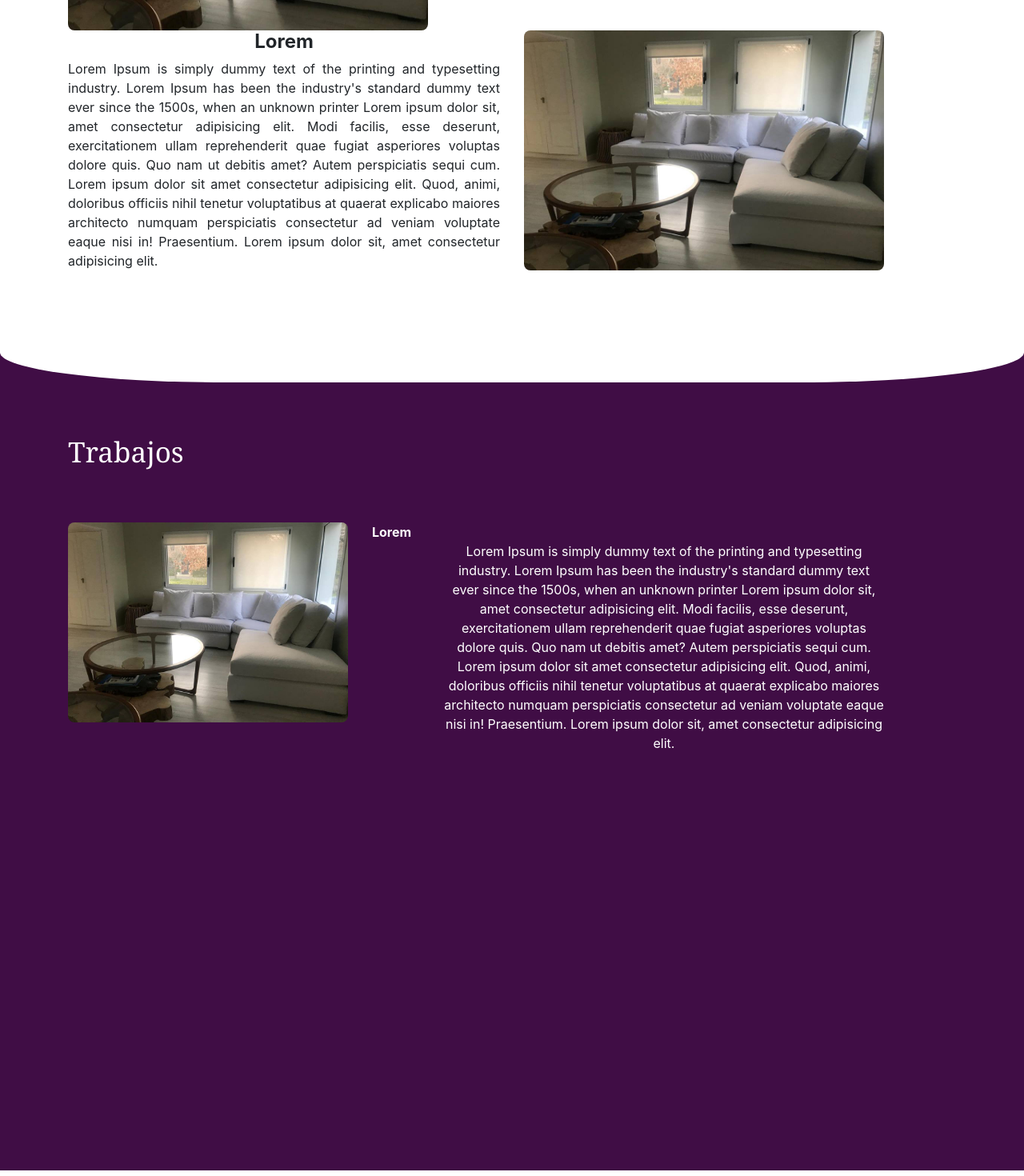
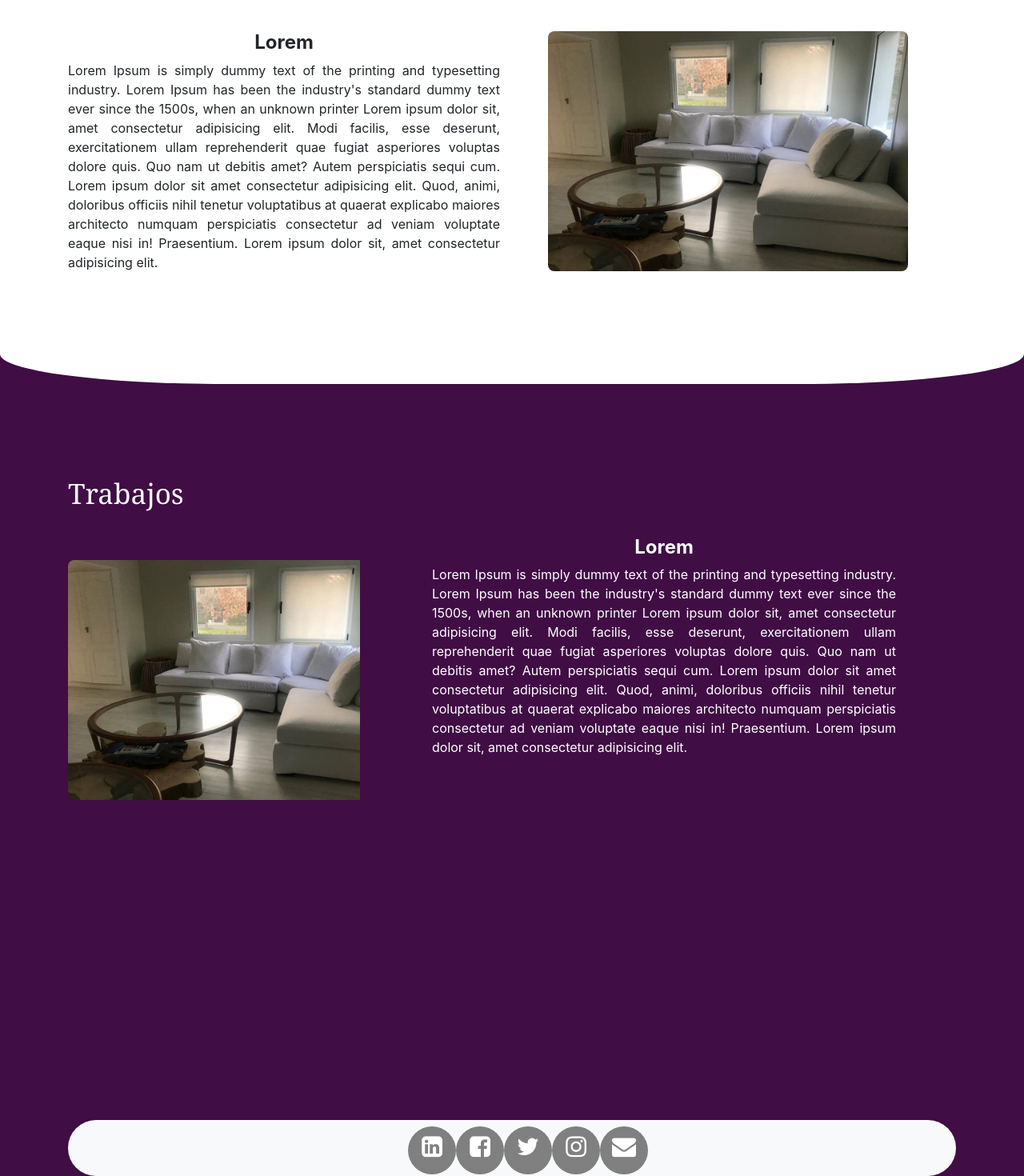
Before and after one commit to Japods/Nellmax, an Angular app: page / in a window 1280 px wide. Shown: the part 1321-2791 px from the top of the page at 80% size. Built offline with nearby package versions, Linux system fonts and the light colour scheme.

Commit message:
bar redes sociales

```diff
--- a/src/app/app.component.css
+++ b/src/app/app.component.css
@@ -22,8 +22,8 @@
   font-size: 35px;
   size: 15px;
   color: #400D45;
-  margin-bottom: 50px;
-  margin-top: 50px;
+  margin-bottom: 15px;
+  margin-top: 20px;
 }
 
 
@@ -38,6 +38,7 @@ span {
 
 section h4 {
   text-align: center;
+  overflow: hidden;
 }
 
 
@@ -56,7 +57,8 @@ section {
 }
 
 li:hover {
-  box-shadow:0px -5px 0 #400D45 inset
+  box-shadow:0px -5px 0 #400D45 inset;
+  text-shadow:0.5px 0.5px 0 rgb(0, 0, 0);
 
 }
 
@@ -69,3 +71,58 @@ li:hover {
   transition: all ease-in-out 0.3s;
 
 }
+
+.text-square {
+  margin-top: 50px;
+}
+
+.img-square {
+  border-radius: 8px;
+  margin-left: 30px;
+  margin-top: 50px;
+  width: 450px;
+  height: 300px;
+}
+.img-square-2 {
+  border-radius: 8px;
+  margin-left: 0px;
+  margin-top: 30px;
+  width: 450px;
+  height: 300px;
+}
+
+.p-text-config{
+  padding-left: 90px;
+  padding-right: 90px;
+  text-align: justify;
+}
+
+
+
+.social-select, .social-select:link {
+  color: white;
+  transition: all .25s ease;
+}
+.social-select:hover {
+  color: #400D45;
+}
+.social-icons {
+  color: #fff;
+  font-size: 30px;
+  margin: auto;
+}
+
+.social-nav {
+  border-radius: 50px;
+}
+
+.social-li {
+  background: gray;
+  display: inline-block;
+  line-height: 0;
+  padding: 10px;
+  border-radius: 50px;
+  text-align: center;
+  width: 60px;
+  height: 60px;
+}
--- a/src/app/app.component.html
+++ b/src/app/app.component.html
@@ -55,14 +55,15 @@
 
 <section>
   <div class="container" data-aos="zoom-in" data-aos-duration="1000">
-    <span class="navbar-brand">Nosotros </span>
+    <span class="navbar-brand">Nosotros</span>
   </div>
+
   <div class="container">
     <div class="row">
       <div class="col-md-6" data-aos="zoom-in" data-aos-duration="1000">
-        <img src="../assets/nellmax_nosotros.jpg" style="border-radius: 8px" width="450px" height="350px" alt="">
+        <img src="../assets/nellmax_nosotros.jpg" class="img-square"alt="">
       </div>
-      <div class="container text-justify col-6 " data-aos="zoom-in" data-aos-duration="1000">
+      <div class="container text-justify col-6 text-square " data-aos="zoom-in" data-aos-duration="1000">
         <h4><b>Lorem</b></h4>
         <p>Lorem Ipsum is simply dummy text of the printing and typesetting industry. Lorem Ipsum has been the
           industry's standard dummy text ever since the 1500s, when an unknown printer Lorem ipsum dolor sit, amet
@@ -72,10 +73,12 @@
           explicabo maiores architecto numquam perspiciatis consectetur ad veniam voluptate eaque nisi in! Praesentium.
           Lorem ipsum dolor sit, amet consectetur adipisicing elit. </p>
       </div>
+    </div>
+  </div>
 
-      <div class="d-none d-md-block col-12"></div>
-
-      <div class="text-justify container col-6" data-aos="zoom-in" data-aos-duration="2000">
+  <div class="container">
+    <div class="row">
+      <div class="text-justify container col-md-6 text-square" data-aos="zoom-in" data-aos-duration="2000">
         <h4><b>Lorem</b></h4>
         <p>Lorem Ipsum is simply dummy text of the printing and typesetting industry. Lorem Ipsum has been the
           industry's standard dummy text ever since the 1500s, when an unknown printer Lorem ipsum dolor sit, amet
@@ -86,8 +89,8 @@
           Lorem ipsum dolor sit, amet consectetur adipisicing elit.
         </p>
       </div>
-      <div class="col-6" data-aos="zoom-in" data-aos-duration="2000">
-        <img src="../assets/nellmax_nosotros.jpg" style="border-radius: 8px" width="450px" height="300px" alt="">
+      <div class="col-md-6" data-aos="zoom-in" data-aos-duration="2000">
+        <img class="img-square" src="../assets/nellmax_nosotros.jpg" alt="">
       </div>
     </div>
   </div>
@@ -97,17 +100,18 @@
   <div class="circle">
     hi
   </div>
-  <div class="container" style="position: relative;  bottom: 80px;">
+  <div class="container">
     <span class="navbar-brand" style="color: white;">Trabajos</span>
     <div class="scroll-jobs">
       <div class="carrousel">
         <div class="row">
           <div class="col-md-4">
-            <img src="../assets/nellmax_nosotros.jpg" style="border-radius: 8px" width="350" height="250px" alt="">
+            <img src="../assets/nellmax_nosotros.jpg" class="img-square-2" alt="">
           </div>
-          <div class="col-md-8">
-            <b>Lorem</b>
-            <p style="padding-left: 90px;padding-right: 90px;text-align: center;">Lorem Ipsum is simply dummy text of
+          <div class="col-md-8 p-text-config">
+            <h4><b>Lorem</b></h4>
+            <p>
+              Lorem Ipsum is simply dummy text of
               the printing and typesetting industry. Lorem Ipsum has been the
               industry's standard dummy text ever since the 1500s, when an unknown printer Lorem ipsum dolor sit, amet
               consectetur adipisicing elit. Modi facilis, esse deserunt, exercitationem ullam reprehenderit quae fugiat
@@ -121,9 +125,23 @@
           </div>
         </div>
       </div>
+        <div>
+        <nav class="navbar navbar-expand-lg navbar-light bg-light social-nav">
+        <ul class="social social-icons">
+          <li class="social-li"><a href="#" class="link linkedin social-select" target="_blank"><span class="fa fa-linkedin-square"></span></a></li>
+          <li class="social-li"><a href="#" class="link facebook social-select"><span class="fa fa-facebook-square"></span></a></li>
+          <li class="social-li"><a href="#" class="link twitter social-select"><span class="fa fa-twitter"></span></a></li>
+          <li class="social-li"><a href="#" class="link instagram social-select"><span class="fa fa-instagram"></span></a></li>
+          <li class="social-li"><a href="#" class="link gmail social-select"><span class="fa fa-envelope"></span></a></li>
+        </ul>
+      </nav>
+      </div>
+
     </div>
   </div>
 </section>
 
 
+
+
 <router-outlet></router-outlet>
--- a/src/index.html
+++ b/src/index.html
@@ -7,6 +7,7 @@
 
   <meta name="viewport" content="width=device-width, initial-scale=1">
   <link rel="icon" type="image/x-icon" href="favicon.ico">
+  <link rel="stylesheet" href="https://cdnjs.cloudflare.com/ajax/libs/font-awesome/4.7.0/css/font-awesome.min.css">
   <link rel="stylesheet" href="https://cdnjs.cloudflare.com/ajax/libs/animate.css/3.7.2/animate.min.css">
   <link rel="stylesheet" href="https://stackpath.bootstrapcdn.com/bootstrap/4.3.1/css/bootstrap.min.css" integrity="sha384-ggOyR0iXCbMQv3Xipma34MD+dH/1fQ784/j6cY/iJTQUOhcWr7x9JvoRxT2MZw1T" crossorigin="anonymous">
   <link rel="stylesheet" href="https://unpkg.com/aos@next/dist/aos.css"/>
```
